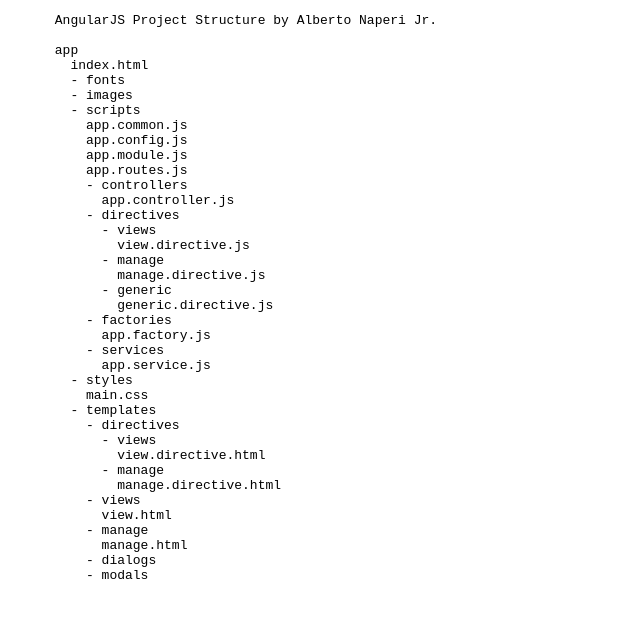
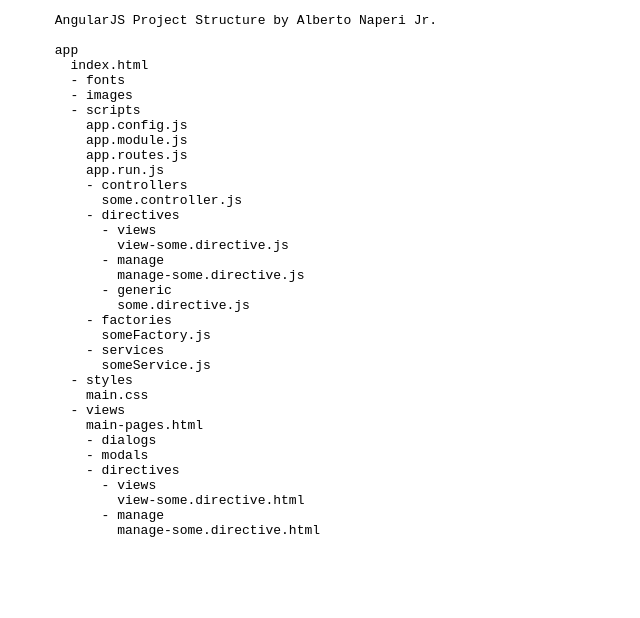
Before and after one commit to albertonaperijr/angularjs-project-structure, a plain HTML site: page AngularJSProjectStructure.html in a window 1280 px wide. Shown: the whole page, without its empty margins (0-640 px from the left). Drawn offline with Linux system fonts and the light colour scheme.

Commit message:
modified current structure

```diff
--- a/AngularJSProjectStructure.html
+++ b/AngularJSProjectStructure.html
@@ -13,37 +13,34 @@
         - fonts
         - images
         - scripts
-          app.common.js
           app.config.js
           app.module.js
           app.routes.js
+          app.run.js
           - controllers
-            app.controller.js
+            some.controller.js
           - directives
             - views
-              view.directive.js
+              view-some.directive.js
             - manage
-              manage.directive.js
+              manage-some.directive.js
             - generic
-              generic.directive.js
+              some.directive.js
           - factories
-            app.factory.js
+            someFactory.js
           - services
-            app.service.js
+            someService.js
         - styles
           main.css
-        - templates
+        - views
+          main-pages.html
+          - dialogs
+          - modals
           - directives
             - views
-              view.directive.html
+              view-some.directive.html
             - manage
-              manage.directive.html
-          - views
-            view.html
-          - manage
-            manage.html
-          - dialogs
-          - modals
+              manage-some.directive.html
     </pre>
   </body>
 </html>
```
